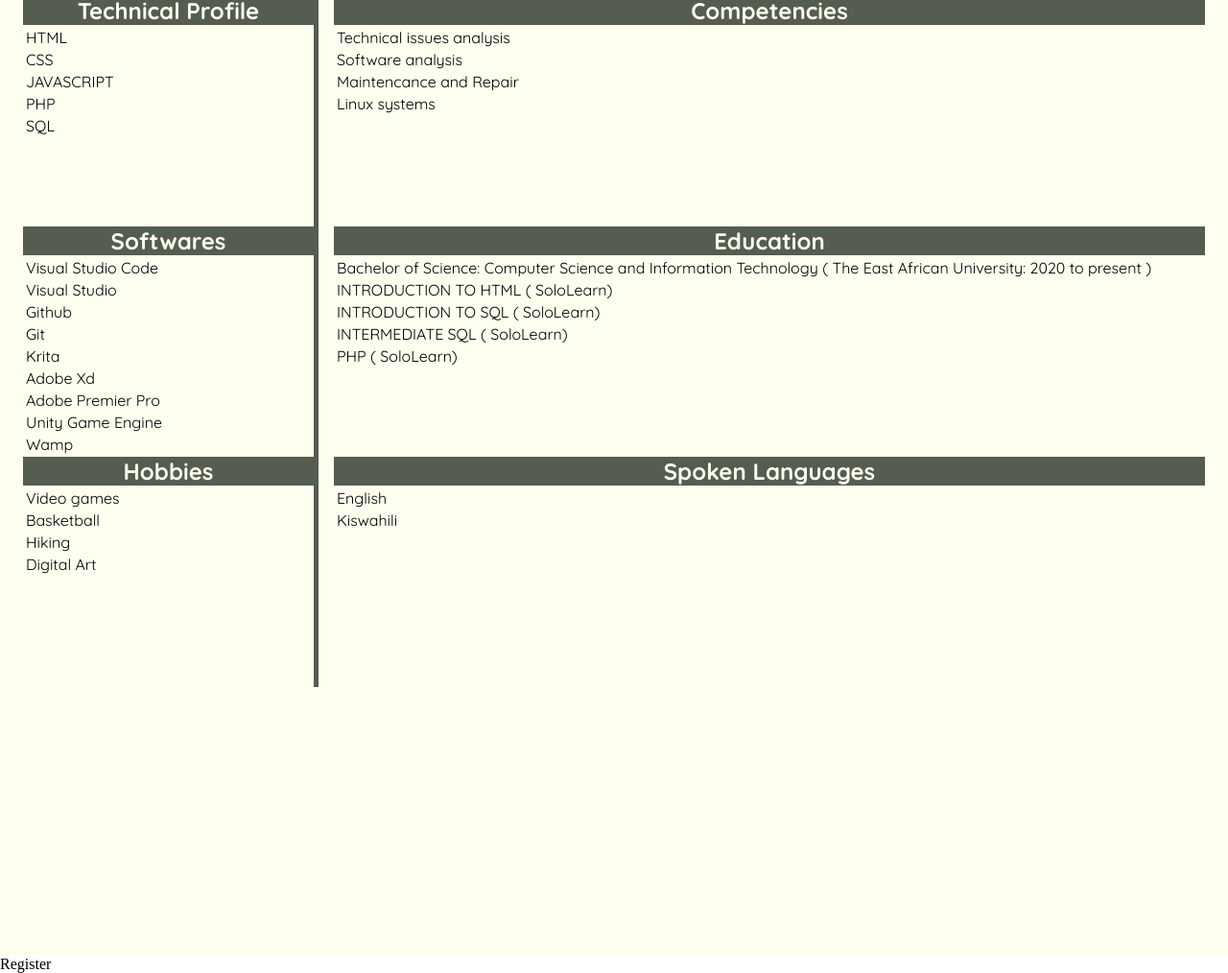
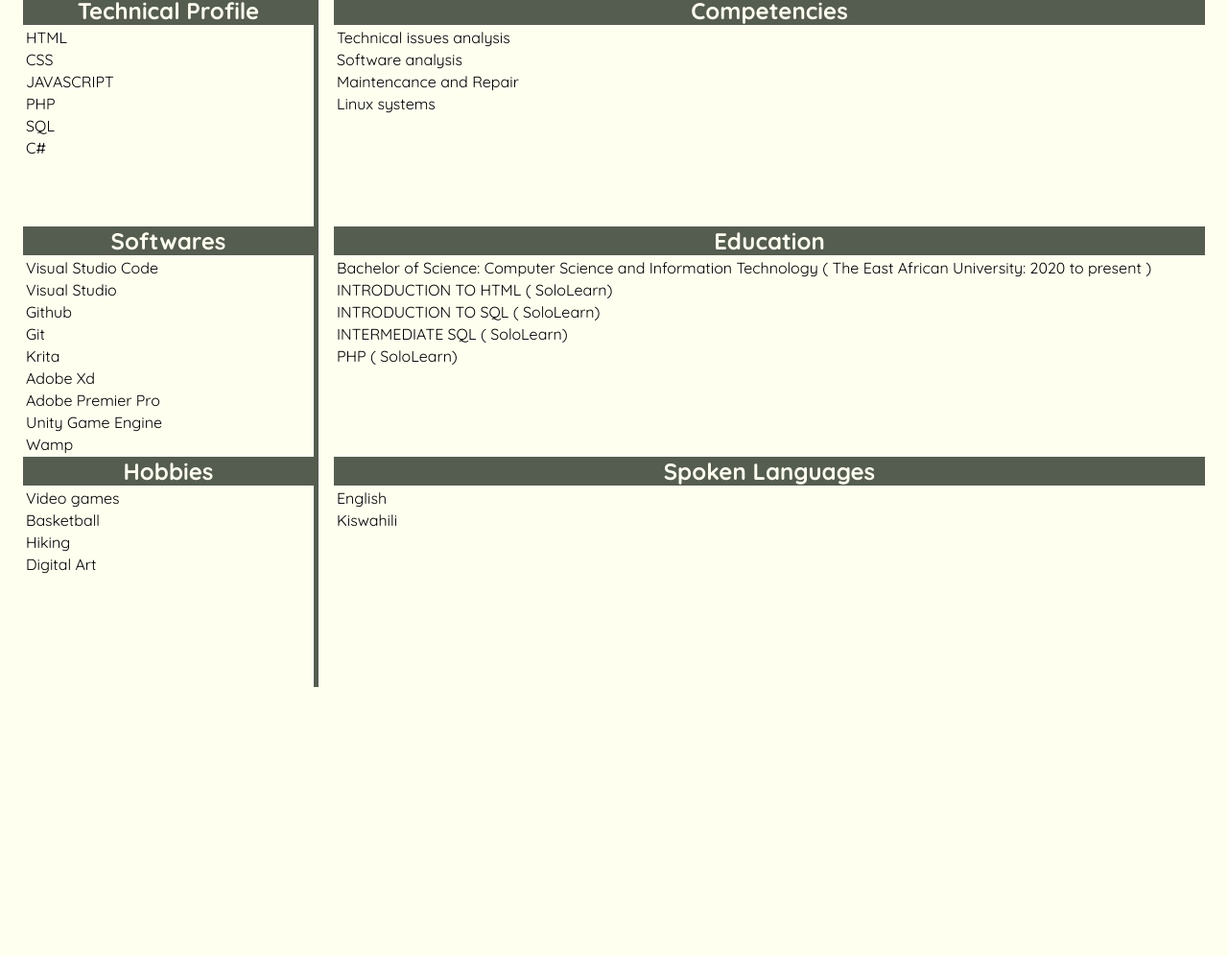
Before and after one commit to mithibe/mithibeResume, a plain HTML site: page index.html in a window 1280 px wide. Shown: the part 391-1405 px from the top of the page at 96% size. Drawn offline with Linux system fonts and the light colour scheme; a web font is replaced by a local one.

Commit message:
cleaning

```diff
--- a/index.html
+++ b/index.html
@@ -46,7 +46,7 @@
                 <li class="skill num3">JAVASCRIPT</li>
                 <li class="skill num4">PHP</li>
                 <li class="skill num5">SQL</li>
-                <!-- <li class="skill num6">C#</li> -->
+                <li class="skill num6">C#</li>
             </ul>
         </div>
         <div class="competencies right">
@@ -101,6 +101,6 @@
             </ul>
         </div>
     </div>
-    <a href="./appform.html">Register</a>
+    <!-- <a href="./appform.html">Register</a> -->
 </body>
 </html>
```
